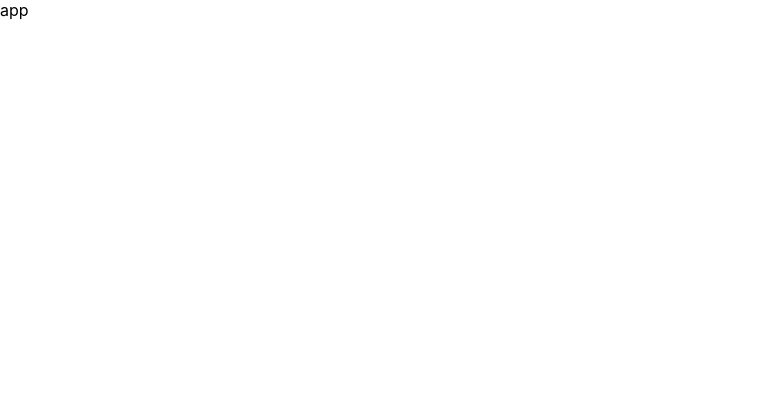
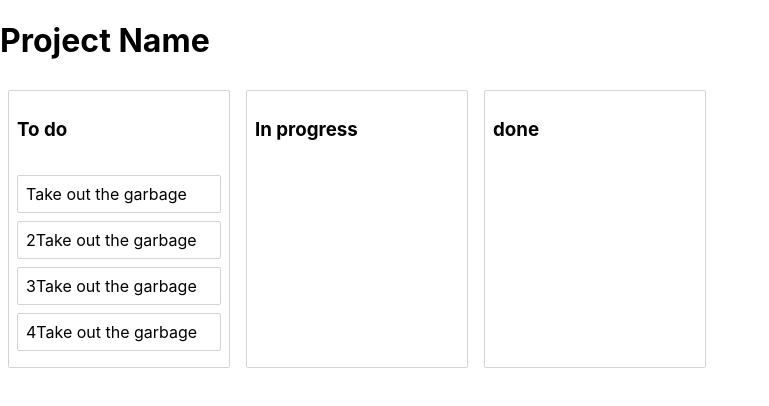
Before and after one commit to Claytonhart/roadmaprevamp, a React (Create React App) app in the folder client/: page / in a window 1280 px wide. Shown: the top 406 px of the page, without its empty margins (0-769 px from the left). Built offline with nearby package versions, Linux system fonts and the light colour scheme; the HTML template or start-up script is replaced by a standard one.

Commit message:
initial board functionality implemented

```diff
--- a/client/src/App.js
+++ b/client/src/App.js
@@ -1,7 +1,12 @@
 import React from 'react';
+import Project from './components/Project';
 
 function App() {
-  return <div className='App'>app</div>;
+  return (
+    <div className='App'>
+      <Project />
+    </div>
+  );
 }
 
 export default App;
--- /dev/null
+++ b/client/src/components/Project/Column/Task/index.js
@@ -0,0 +1,30 @@
+import React from 'react';
+import styled from 'styled-components/macro';
+import { Draggable } from 'react-beautiful-dnd';
+
+const Container = styled.div`
+  border: 1px solid lightgrey;
+  border-radius: 2px;
+  padding: 8px;
+  margin-bottom: 8px;
+  background-color: ${props => (props.isDragging ? 'lightgreen' : 'white')};
+`;
+
+const Task = props => {
+  return (
+    <Draggable draggableId={props.task.id} index={props.index}>
+      {(provided, snapshot) => (
+        <Container
+          {...provided.draggableProps}
+          {...provided.dragHandleProps}
+          ref={provided.innerRef}
+          isDragging={snapshot.isDragging}
+        >
+          {props.task.content}
+        </Container>
+      )}
+    </Draggable>
+  );
+};
+
+export default Task;
--- /dev/null
+++ b/client/src/components/Project/Column/index.js
@@ -0,0 +1,56 @@
+import React from 'react';
+import styled from 'styled-components/macro';
+import { Droppable, Draggable } from 'react-beautiful-dnd';
+
+import Task from './Task';
+
+const Container = styled.div`
+  margin: 8px;
+  border: 1px solid lightgrey;
+  background-color: #fff;
+  border-radius: 2px;
+  width: 220px;
+
+  display: flex;
+  flex-direction: column;
+`;
+
+const Title = styled.h3`
+  padding: 8px;
+`;
+
+const TaskList = styled.div`
+  padding: 8px;
+  transition: background-color 0.2s ease;
+  background-color: ${props => (props.isDraggingOver ? 'skyblue' : 'inherit')};
+  flex-grow: 1;
+  min-height: 100px;
+`;
+
+const Column = props => {
+  return (
+    <Draggable draggableId={props.column.id} index={props.index}>
+      {provided => (
+        <Container {...provided.draggableProps} ref={provided.innerRef}>
+          <Title {...provided.dragHandleProps}>{props.column.title}</Title>
+          <Droppable droppableId={props.column.id} type='task'>
+            {(provided, snapshot) => (
+              <TaskList
+                ref={provided.innerRef}
+                {...provided.droppableProps}
+                isDraggingOver={snapshot.isDraggingOver}
+              >
+                {props.tasks.map((task, index) => (
+                  <Task key={task.id} task={task} index={index} />
+                ))}
+                {provided.placeholder}
+              </TaskList>
+            )}
+          </Droppable>
+        </Container>
+      )}
+    </Draggable>
+  );
+};
+
+export default Column;
--- /dev/null
+++ b/client/src/components/Project/index.js
@@ -0,0 +1,136 @@
+import React, { useState } from 'react';
+import initialData from '../../initial-data';
+import styled from 'styled-components/macro';
+import { DragDropContext, Droppable } from 'react-beautiful-dnd';
+
+import Column from './Column';
+
+const Container = styled.div`
+  display: flex;
+`;
+
+const Project = () => {
+  return (
+    <div>
+      <h1>Project Name</h1>
+      <Board />
+    </div>
+  );
+};
+
+const Board = () => {
+  const [boardState, setBoardState] = useState(initialData);
+
+  const onDragEnd = result => {
+    const { destination, source, draggableId, type } = result;
+
+    // do nothing and return draggable to original position if no destination
+    if (!destination) {
+      return;
+    }
+
+    // if dropped in original column, and index, do nothing
+    if (
+      destination.droppableId === source.droppableId &&
+      destination.index === source.index
+    ) {
+      return;
+    }
+
+    // updating column draggable component order
+    if (type === 'column') {
+      const newColumnOrder = Array.from(boardState.columnOrder);
+      newColumnOrder.splice(source.index, 1);
+      newColumnOrder.splice(destination.index, 0, draggableId);
+
+      const newState = {
+        ...boardState,
+        columnOrder: newColumnOrder
+      };
+
+      setBoardState(newState);
+      return;
+    }
+
+    const start = boardState.columns[source.droppableId];
+    const finish = boardState.columns[destination.droppableId];
+
+    // Moving within one list
+    if (start === finish) {
+      const newTaskIds = Array.from(start.taskIds);
+      newTaskIds.splice(source.index, 1);
+      newTaskIds.splice(destination.index, 0, draggableId);
+
+      const newColumn = {
+        ...start,
+        taskIds: newTaskIds
+      };
+
+      const newBoardState = {
+        ...boardState,
+        columns: {
+          ...boardState.columns,
+          [newColumn.id]: newColumn
+        }
+      };
+
+      setBoardState(newBoardState);
+      return;
+    }
+
+    // Moving from one list to another
+    const startTaskIds = Array.from(start.taskIds);
+    startTaskIds.splice(source.index, 1);
+    const newStart = {
+      ...start,
+      taskIds: startTaskIds
+    };
+
+    const finishTaskIds = Array.from(finish.taskIds);
+    finishTaskIds.splice(destination.index, 0, draggableId);
+    const newFinish = {
+      ...finish,
+      taskIds: finishTaskIds
+    };
+
+    const newState = {
+      ...boardState,
+      columns: {
+        ...boardState.columns,
+        [newStart.id]: newStart,
+        [newFinish.id]: newFinish
+      }
+    };
+
+    setBoardState(newState);
+  };
+
+  return (
+    <DragDropContext onDragEnd={onDragEnd}>
+      <Droppable droppableId='all-columns' direction='horizontal' type='column'>
+        {provided => (
+          <Container {...provided.droppableProps} ref={provided.innerRef}>
+            {boardState.columnOrder.map((columnId, index) => {
+              const column = boardState.columns[columnId];
+              const tasks = column.taskIds.map(
+                taskId => boardState.tasks[taskId]
+              );
+
+              return (
+                <Column
+                  key={column.id}
+                  column={column}
+                  tasks={tasks}
+                  index={index}
+                />
+              );
+            })}
+            {provided.placeholder}
+          </Container>
+        )}
+      </Droppable>
+    </DragDropContext>
+  );
+};
+
+export default Project;
--- /dev/null
+++ b/client/src/initial-data.js
@@ -0,0 +1,29 @@
+const initialData = {
+  tasks: {
+    'task-1': { id: 'task-1', content: 'Take out the garbage' },
+    'task-2': { id: 'task-2', content: '2Take out the garbage' },
+    'task-3': { id: 'task-3', content: '3Take out the garbage' },
+    'task-4': { id: 'task-4', content: '4Take out the garbage' }
+  },
+  columns: {
+    'column-1': {
+      id: 'column-1',
+      title: 'To do',
+      taskIds: ['task-1', 'task-2', 'task-3', 'task-4']
+    },
+    'column-2': {
+      id: 'column-2',
+      title: 'In progress',
+      taskIds: []
+    },
+    'column-3': {
+      id: 'column-3',
+      title: 'done',
+      taskIds: []
+    }
+  },
+  // Facilitate reordering of the columns
+  columnOrder: ['column-1', 'column-2', 'column-3']
+};
+
+export default initialData;
```
Also changed, not shown: client/package.json (+12 -3 lines), 1 other file (tests, documents, lock files or other folders).
